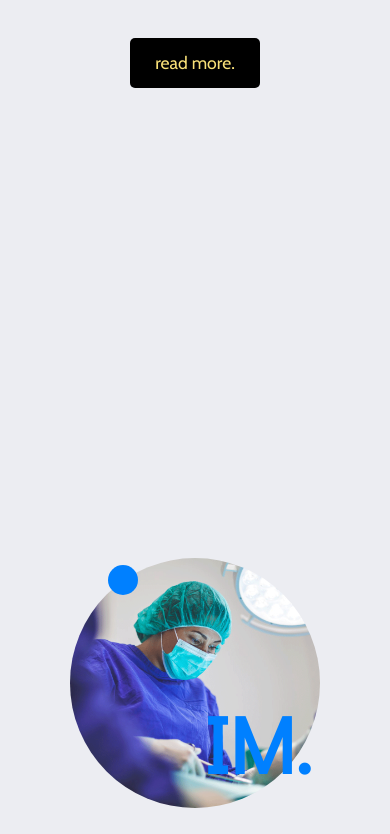
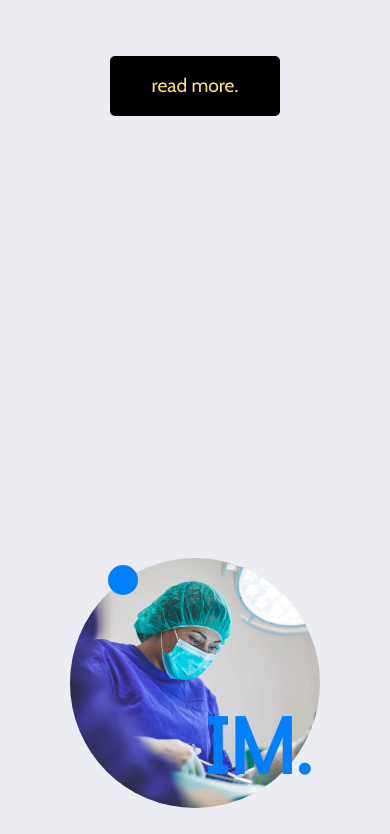
Before and after one commit to olgazwijacz/propetcare, a website built with webpack: page index.html in a window 390 px wide. Shown: the part 370-1204 px from the top of the page. Built offline with nearby package versions, Linux system fonts and the light colour scheme; a script that the page names is missing.

Commit message:
button corrected

```diff
--- a/index.html
+++ b/index.html
@@ -7,6 +7,8 @@
     <link href="https://fonts.googleapis.com/css?family=Cabin:400,600,700|Didact+Gothic&display=swap" rel="stylesheet">
     <link rel="stylesheet" href="https://cdnjs.cloudflare.com/ajax/libs/font-awesome/5.11.2/css/all.min.css" integrity="sha256-+N4/V/SbAFiW1MPBCXnfnP9QSN3+Keu+NlB+0ev/YKQ=" crossorigin="anonymous" />
     <link rel="stylesheet" href="./output/css/styles.css">
+    <!-- <link rel="stylesheet" href="./scss/styles.scss"> -->
+
     <title>Pro Pet Care</title>
 </head>
 <body>
@@ -46,7 +48,7 @@
                     <p class="slide-out first">We care</p>
                     <p class="slide-out second">We heal</p>
                     <p class="slide-out third">We love.</p>
-                    <button><a href="#services">read more.</a></button>
+                    <a class="button" href="#services">read more.<a>
                 </div>
             </div>
     </section>
--- a/scss/_general.scss
+++ b/scss/_general.scss
@@ -94,12 +94,14 @@ body{
                     animation-fill-mode: forwards;
                 }
             }
-            button{
-
+            .button{
+                display: block;
                 font-weight: 700;
                 width:170px;
                 height: 60px;
+                margin: 0 auto;
                 margin-top: $margin-top-global * 1.8;
+                padding-top: 17px ;
                 font-family: $font-secondary;
                 border-radius: 5px;
                 font-size: $base-font-size *1.2;
@@ -107,15 +109,19 @@ body{
                 background-color: $color-btn-bg;
                 border: none;
                 animation: Slide_Up 1.3s ease;
-                button:hover{
-                    border: solid 2px $color-btn-hover-primary;
-                    color: $color-btn-text-primary ;
-                }
-                a{
-                    text-decoration: none;
-                    color: $color-btn-text-primary;
-                    font-weight: 300;
-                }
+                text-decoration: none;
+                color: $color-btn-text-primary;
+                font-weight: 300;
+                &:hover {
+                    border: solid 2px rgb(204, 185, 109);;
+                    color: rgb(204, 185, 109);
+                    padding-top: 15px;
+                  }
+
+                 &:focus {
+                    color: $color-basic;
+                    background: rgb(204, 185, 109);
+                  }
             }
                 @media (min-width: 767px) and (max-width: 1279px){
                     button{
@@ -177,7 +183,7 @@ body{
         @media(max-width:990px){
             .box-top{
                 padding-top: $margin-top-global*1.5;
-                margin-left:0;
+
             }
         }
         @media (max-width:767px){
--- a/webpack.config.js
+++ b/webpack.config.js
@@ -15,7 +15,7 @@ module.exports = {
 					{
 						loader: 'file-loader',
 						options: {
-							name: 'css/[name].styles.css',
+							name: 'css/[name].css',
 						}
 					},
 					{
```
Also changed, not shown: output/css/styles.css, output/js/main.js.
